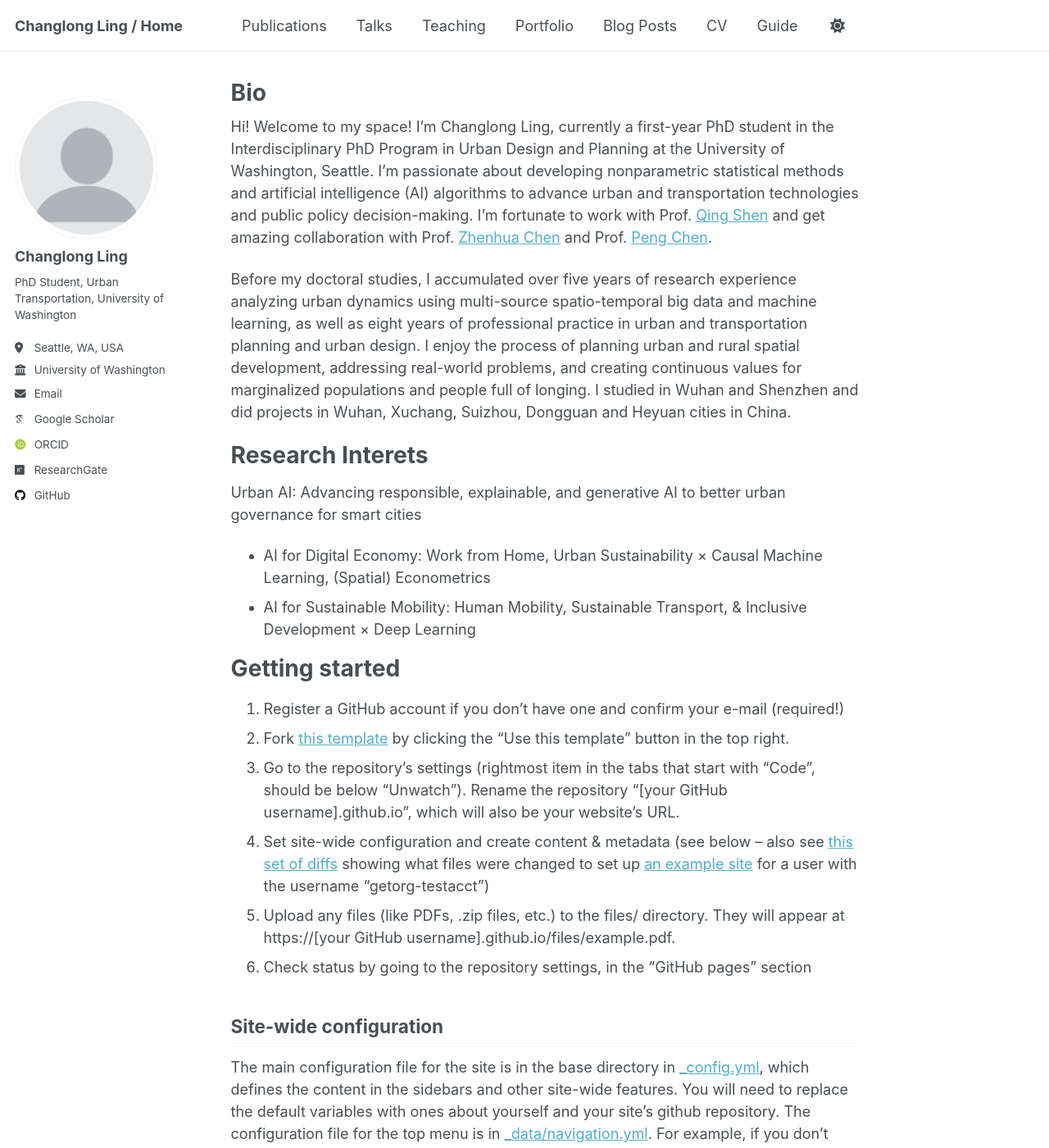
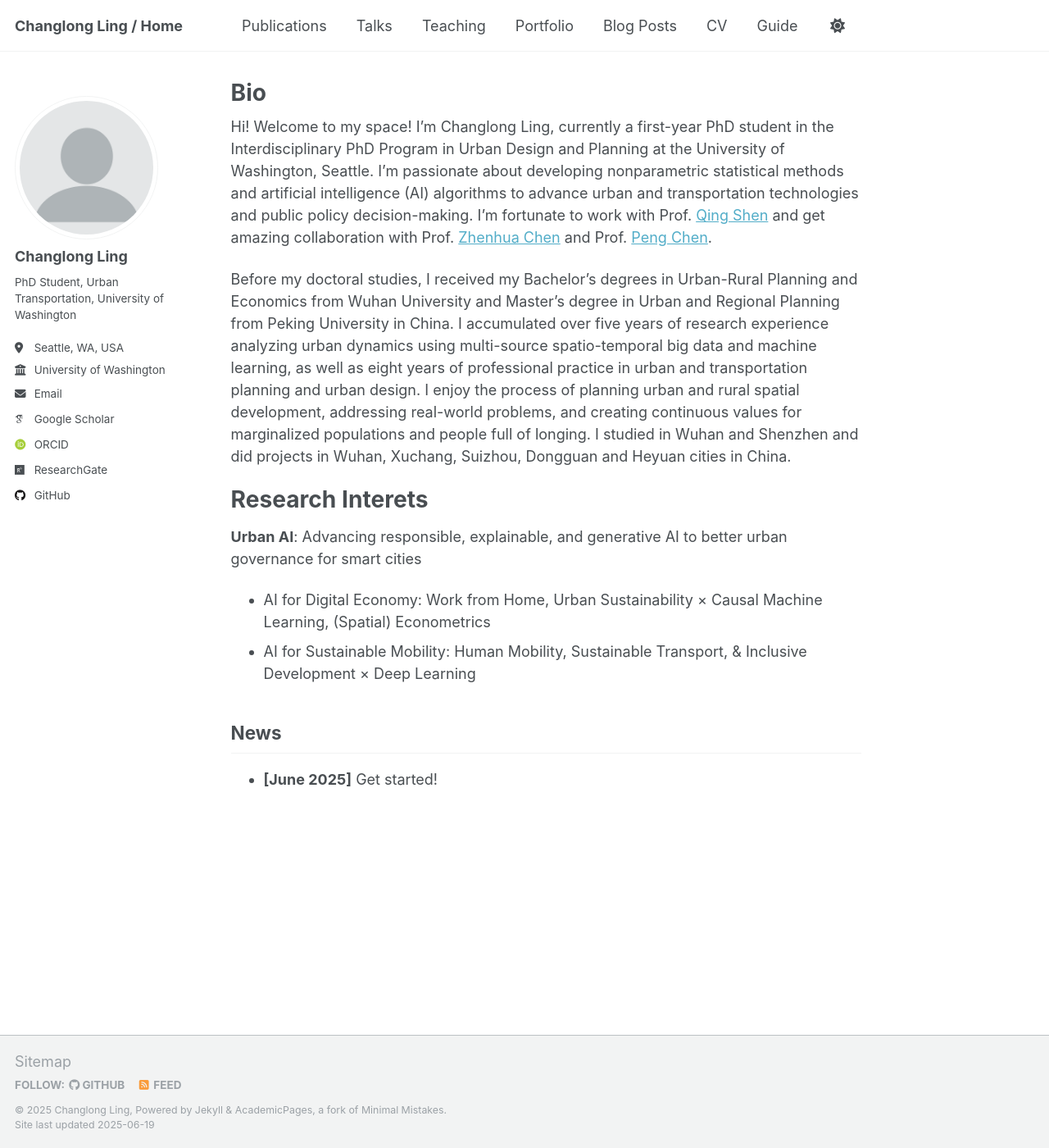
Before and after one commit to ChanglongLing/changlongling.github.io, a Jekyll site: the page built from _pages/about.md, in a window 1280 px wide and 1400 px high. Shown: the whole window at 82% size. Built offline with Jekyll 4.4.1, drawn with Linux system fonts in a browser that asks for light colours; some web fonts are replaced; some of the changed text lies outside the part shown.

Commit message:
Update about.md

```diff
--- a/_pages/about.md
+++ b/_pages/about.md
@@ -9,23 +9,14 @@ redirect_from:
 
 Hi! Welcome to my space! I'm Changlong Ling, currently a first-year PhD student in the Interdisciplinary PhD Program in Urban Design and Planning at the University of Washington, Seattle. I'm passionate about developing nonparametric statistical methods and artificial intelligence (AI) algorithms to advance urban and transportation technologies and public policy decision-making. I'm fortunate to work with Prof. [Qing Shen](https://urbdp.be.uw.edu/people/qing-shen/) and get amazing collaboration with Prof. [Zhenhua Chen](https://knowlton.osu.edu/people/chen.7172) and Prof. [Peng Chen](https://www.usf.edu/arts-sciences/departments/public-affairs/people/pchen.aspx).
 
-Before my doctoral studies, I accumulated over five years of research experience analyzing urban dynamics using multi-source spatio-temporal big data and machine learning, as well as eight years of professional practice in urban and transportation planning and urban design. I enjoy the process of planning urban and rural spatial development, addressing real-world problems, and creating continuous values for marginalized populations and people full of longing. I studied in Wuhan and Shenzhen and did projects in Wuhan, Xuchang, Suizhou, Dongguan and Heyuan cities in China.
+Before my doctoral studies, I received my Bachelor's degrees in Urban-Rural Planning and Economics from Wuhan University and Master's degree in Urban and Regional Planning from Peking University in China. I accumulated over five years of research experience analyzing urban dynamics using multi-source spatio-temporal big data and machine learning, as well as eight years of professional practice in urban and transportation planning and urban design. I enjoy the process of planning urban and rural spatial development, addressing real-world problems, and creating continuous values for marginalized populations and people full of longing. I studied in Wuhan and Shenzhen and did projects in Wuhan, Xuchang, Suizhou, Dongguan and Heyuan cities in China.
 
 Research Interets
 ======
-Urban AI: Advancing responsible, explainable, and generative AI to better urban governance for smart cities
+**Urban AI**: Advancing responsible, explainable, and generative AI to better urban governance for smart cities
 - AI for Digital Economy: Work from Home, Urban Sustainability × Causal Machine Learning, (Spatial) Econometrics
 - AI for Sustainable Mobility: Human Mobility, Sustainable Transport, & Inclusive Development × Deep Learning
 
-Getting started
-======
-1. Register a GitHub account if you don't have one and confirm your e-mail (required!)
-1. Fork [this template](https://github.com/academicpages/academicpages.github.io) by clicking the "Use this template" button in the top right.
-1. Go to the repository's settings (rightmost item in the tabs that start with "Code", should be below "Unwatch"). Rename the repository "[your GitHub username].github.io", which will also be your website's URL.
-1. Set site-wide configuration and create content & metadata (see below -- also see [this set of diffs](http://archive.is/3TPas) showing what files were changed to set up [an example site](https://getorg-testacct.github.io) for a user with the username "getorg-testacct")
-1. Upload any files (like PDFs, .zip files, etc.) to the files/ directory. They will appear at https://[your GitHub username].github.io/files/example.pdf.
-1. Check status by going to the repository settings, in the "GitHub pages" section
-
-Site-wide configuration
+News
 ------
-The main configuration file for the site is in the base directory in [_config.yml](https://github.com/academicpages/academicpages.github.io/blob/master/_config.yml), which defines the content in the sidebars and other site-wide features. You will need to replace the default variables with ones about yourself and your site's github repository. The configuration file for the top menu is in [_data/navigation.yml](https://github.com/academicpages/academicpages.github.io/blob/master/_data/navigation.yml). For example, if you don't have a portfolio or blog posts, you can remove those items from that navigation.yml file to remove them from the header.
+- **[June 2025]** Get started!
```
